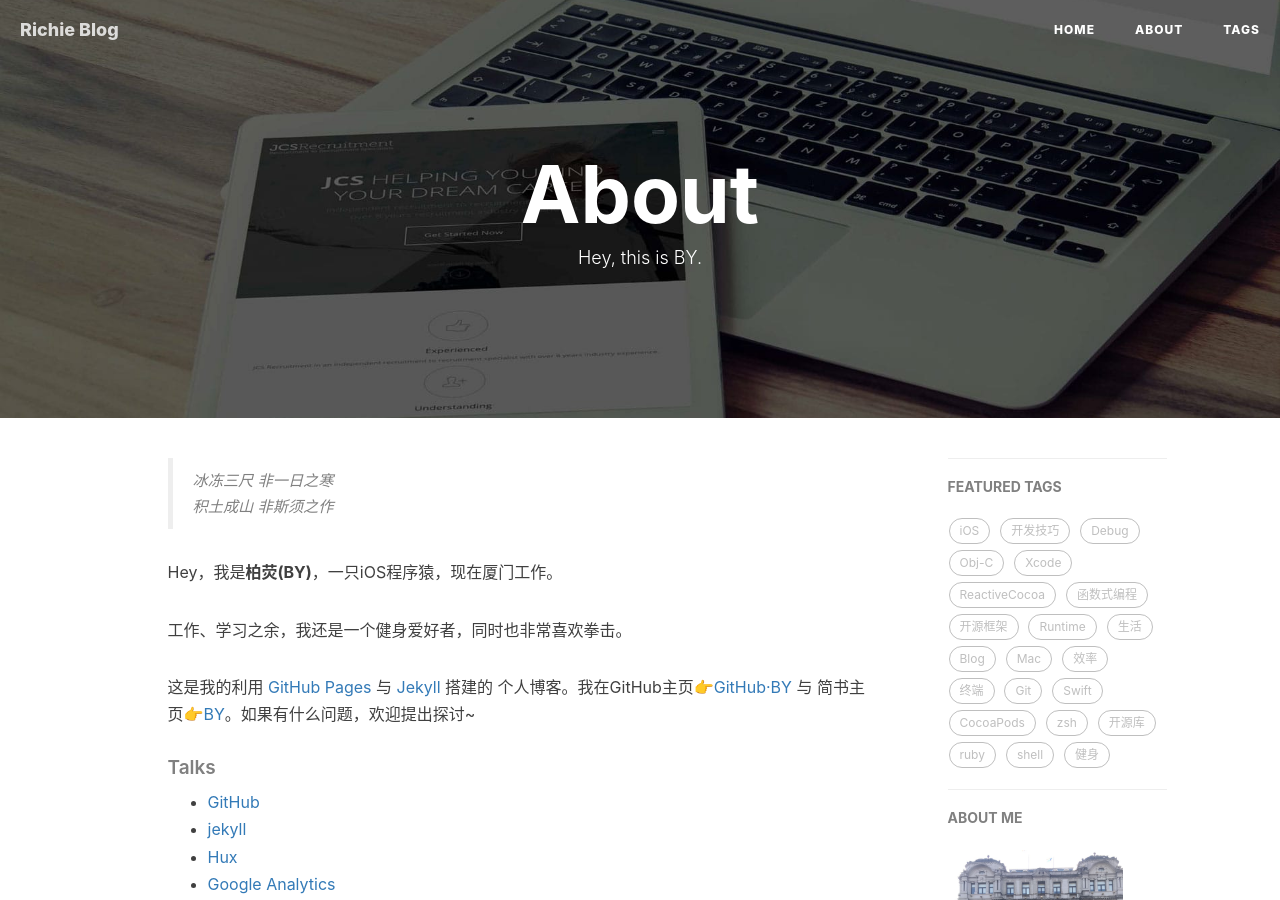
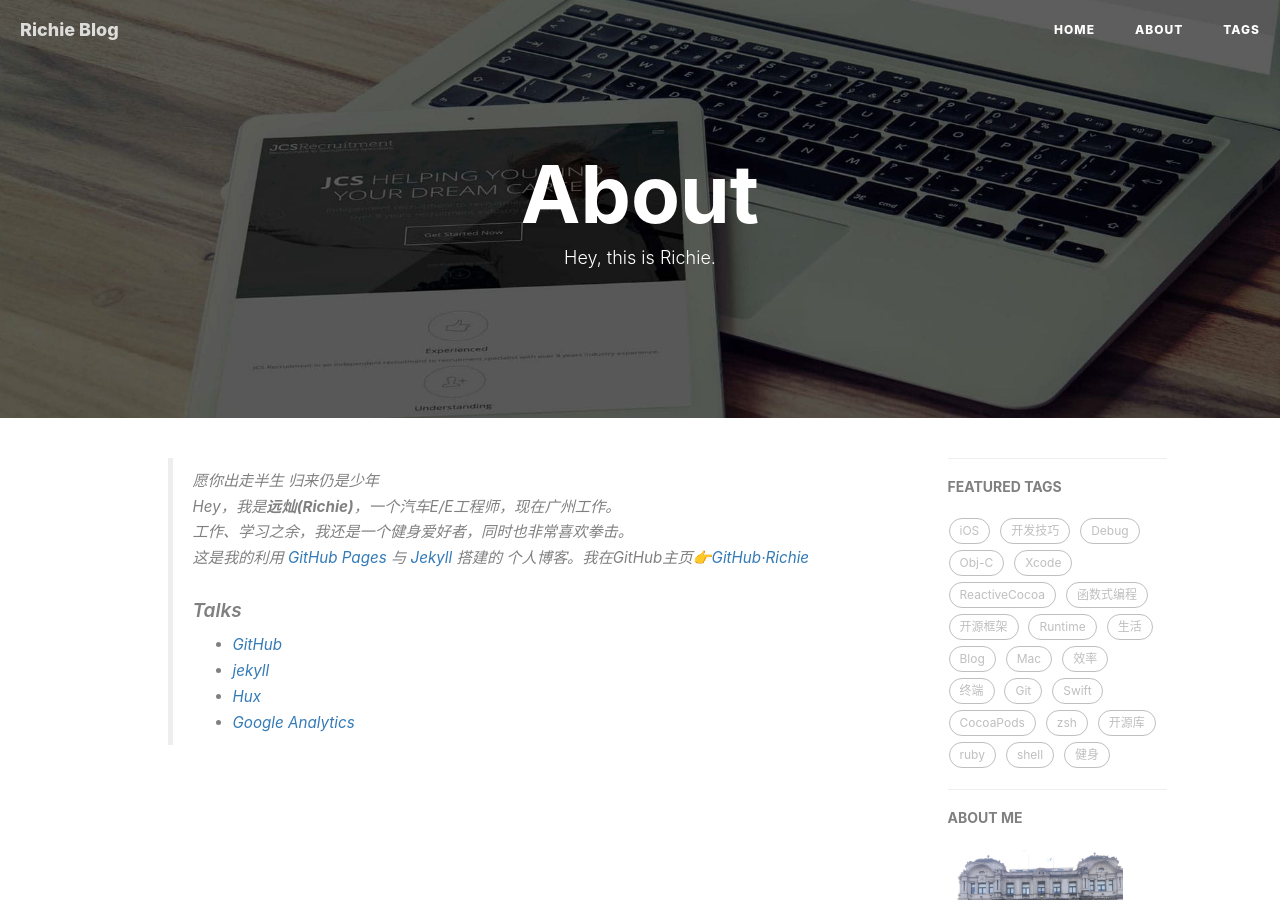
Before and after one commit to yuancanqin/yuancanqin.github.io, a Jekyll site: the page built from about.html, in a window 1280 px wide and 900 px high. Built offline with Jekyll 4.4.1, drawn with Linux system fonts in a browser that asks for light colours; nearby versions of some CDN libraries; comment, search, counter and statistics services are not loaded.

Commit message:
modified 20180712

```diff
--- a/about.html
+++ b/about.html
@@ -1,7 +1,7 @@
 ---
 layout: page
 title: "About"
-description: "Hey, this is BY."
+description: "Hey, this is Richie."
 header-img: "img/post-bg-rwd.jpg"
 ---
 
@@ -15,14 +15,13 @@ header-img: "img/post-bg-rwd.jpg"
 <div class="zh post-container">
 
     <!--copied from markdown -->
-    <blockquote><p>冰冻三尺 非一日之寒<br>
-    积土成山 非斯须之作</p></blockquote>
+    <blockquote><p>愿你出走半生 归来仍是少年<br>
 
-    <p>Hey，我是<strong>柏荧(BY)</strong>，一只iOS程序猿，现在厦门工作。</p>
+    <p>Hey，我是<strong>远灿(Richie)</strong>，一个汽车E/E工程师，现在广州工作。</p>
 
     <p>工作、学习之余，我还是一个健身爱好者，同时也非常喜欢拳击。</p>
 
-    <p>这是我的利用 <a href="https://pages.github.com/">GitHub Pages</a> 与 <a href="http://jekyll.com.cn/">Jekyll</a> 搭建的 个人博客。我在GitHub主页<a href="https://github.com/qiubaiying">👉GitHub·BY</a> 与 简书主页<a href="https://http://www.jianshu.com/u/e71990ada2fd">👉BY</a>。如果有什么问题，欢迎提出探讨~</p>
+    <p>这是我的利用 <a href="https://pages.github.com/">GitHub Pages</a> 与 <a href="http://jekyll.com.cn/">Jekyll</a> 搭建的 个人博客。我在GitHub主页<a href="https://github.com/yuancanqin">👉GitHub·Richie</a> </p>
 
     <p></p>
 
@@ -41,9 +40,9 @@ header-img: "img/post-bg-rwd.jpg"
     <blockquote><p>Yet another iOS Developer. <br>
     Yet another Life-long Student.</p></blockquote>
 
-    <p>Hi, I am <strong>Baiying Qiu</strong>，you can call me <strong>BY</strong>. I am an iOS software engineer and currently working in Xiamen</p>
+    <p>Hi, I am <strong>yuancan qin</strong>，you can call me <strong>Richie</strong>. I am an Vehicle E/E engineer and currently working in Guangzhou</p>
 
-    <p>This is my personal blog, through making Github Pages and Jekyll.My GitHub  👉 <a href="http://github.com/qiubaiying">Github·BY</a>.</p>
+    <p>This is my personal blog, through making Github Pages and Jekyll.My GitHub  👉 <a href="http://github.com/yuancanqin">Github·Richie</a>.</p>
 
     <p>I am a sports enthusiast, I like fitness, running and boxing.</p>
 
```
